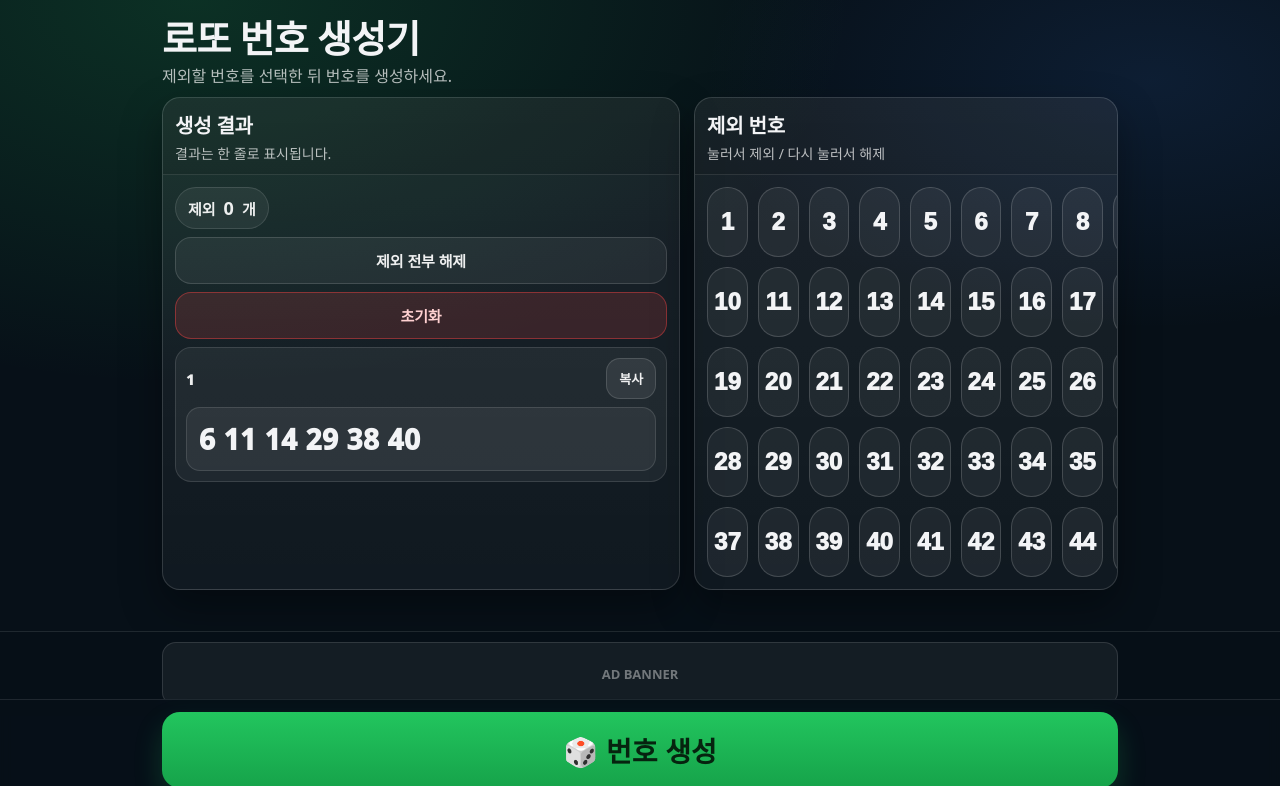
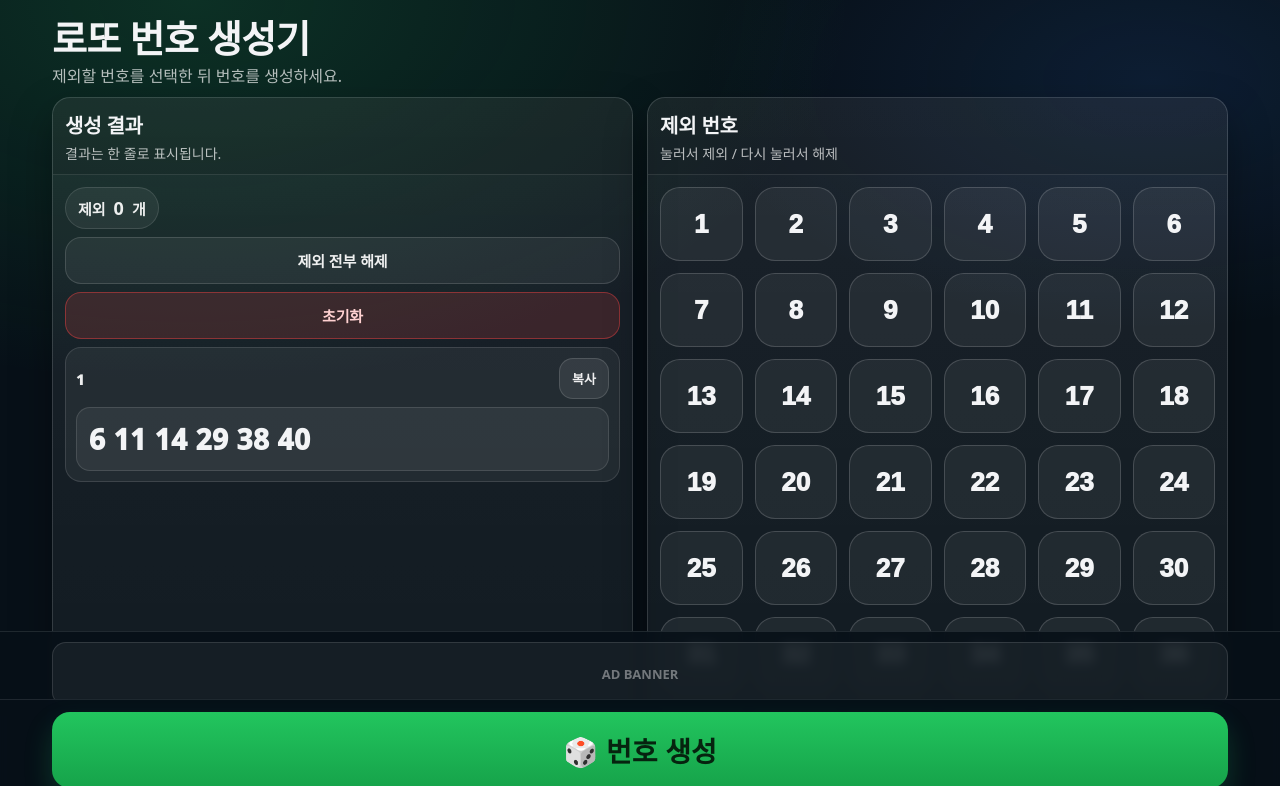
Before and after one commit to sharonkim12/lotto-number-generator, a plain HTML site: page index.html in a window 1280 px wide. Both pictures are taken after a click on the button "🎲 번호 생성". Shown: the top 786 px of the page. Drawn offline with Linux system fonts and the light colour scheme.

Commit message:
Update index.html

```diff
--- a/index.html
+++ b/index.html
@@ -31,8 +31,9 @@
       --shadow: 0 18px 40px rgba(0,0,0,.35);
       --radius: 18px;
 
-      /* 하단 고정 영역 예상 높이(광고+버튼) */
-      --fixedSpace: 176px;
+      /* JS가 실제 높이 측정해서 덮어씀 */
+      --fixedSpace: 200px;
+      --safeB: env(safe-area-inset-bottom, 0px);
     }
 
     *{ box-sizing:border-box; }
@@ -48,9 +49,9 @@
     }
 
     .wrap{
-      max-width: 980px;
+      max-width: 1200px;
       margin: 0 auto;
-      padding: 12px 12px calc(var(--fixedSpace) + 18px);
+      padding: 12px 12px calc(var(--fixedSpace) + 18px + var(--safeB));
     }
 
     header{ margin: 6px 0 10px; }
@@ -73,7 +74,7 @@
       gap: 10px;
     }
     @media (min-width: 920px){
-      .grid{ grid-template-columns: 1.1fr .9fr; gap: 14px; }
+      .grid{ grid-template-columns: 1fr 1fr; gap: 14px; }
     }
 
     .card{
@@ -103,6 +104,14 @@
     }
 
     .bd{ padding: 12px; }
+
+    /* 모바일에서 "제외 번호" 카드만 내부 스크롤 */
+    @media (max-width: 520px){
+      .grid > aside.card .bd{
+        max-height: 52vh;
+        overflow: auto;
+      }
+    }
 
     .row{
       display:flex;
@@ -136,6 +145,7 @@
       letter-spacing:-0.01em;
       user-select:none;
       transition: transform .06s ease, opacity .12s ease;
+      touch-action: manipulation;
     }
     .btn:active{ transform: scale(.995); }
 
@@ -190,6 +200,7 @@
       font-size: clamp(12px, 3.0vw, 13px);
       cursor:pointer;
       white-space: nowrap;
+      touch-action: manipulation;
     }
 
     .numsLine{
@@ -202,20 +213,21 @@
       font-size: clamp(18px, 5.2vw, 28px);
       letter-spacing: .02em;
 
-      white-space: nowrap;      /* 한 줄 고정 */
-      overflow-x: auto;         /* 넘치면 가로 스크롤 */
+      white-space: nowrap;
+      overflow-x: auto;
       -webkit-overflow-scrolling: touch;
       scrollbar-width: none;
     }
     .numsLine::-webkit-scrollbar{ display:none; }
     .numsLine.isRolling{ opacity:.92; filter: blur(.25px); }
 
-    /* ===== 제외 번호: 9:16 보기 좋게 (모바일 6열 기본) ===== */
+    /* ===== 제외 번호 ===== */
     .num-grid{
       display:grid;
-      grid-template-columns: repeat(6, 1fr); /* 모바일에서 숫자 크게 */
+      grid-template-columns: repeat(6, 1fr);
       gap: 8px;
     }
+
     .num{
       height: 54px;
       border-radius: 16px;
@@ -230,38 +242,65 @@
       display:flex;
       align-items:center;
       justify-content:center;
+      touch-action: manipulation;
     }
+
     .num.is-off{
       background: rgba(239,68,68,.18);
       border-color: rgba(239,68,68,.45);
       color: #ffd1d1;
     }
 
-    /* 작은 폰(폭 좁으면 5열) */
+    @media (max-width: 480px){
+      .num{
+        height: clamp(44px, 12vw, 58px);
+        font-size: clamp(16px, 4.6vw, 22px);
+      }
+      .num-grid{ gap: 7px; }
+    }
+
     @media (max-width: 360px){
       .num-grid{ grid-template-columns: repeat(5,1fr); }
-      .num{ height: 52px; font-size: 19px; }
+      .num{
+        height: clamp(42px, 13vw, 54px);
+        font-size: clamp(15px, 5vw, 21px);
+      }
     }
 
-    /* 태블릿/PC */
-    @media (min-width: 520px){
-      .num-grid{ grid-template-columns: repeat(9, 1fr); gap: 10px; }
-      .num{ height: 70px; font-size: 24px; border-radius: 20px; }
+    @media (min-width: 700px){
+      .num-grid{
+        grid-template-columns: repeat(auto-fit, minmax(64px, 1fr));
+        gap: 10px;
+      }
+      .num{
+        height: 68px;
+        font-size: 24px;
+        border-radius: 20px;
+      }
+    }
+
+    @media (min-width: 1100px){
+      .num-grid{
+        grid-template-columns: repeat(auto-fit, minmax(72px, 1fr));
+        gap: 12px;
+      }
+      .num{ height: 74px; font-size: 26px; }
     }
 
     /* ===== 하단 광고 + 생성 버튼 ===== */
     .adBar{
       position: fixed;
       left:0; right:0;
-      bottom: 84px;
+      bottom: calc(84px + var(--safeB));
       padding: 10px 12px;
       background: rgba(7,16,24,.90);
       backdrop-filter: blur(6px);
       border-top: 1px solid rgba(255,255,255,.10);
       z-index: 49;
+      pointer-events: auto;
     }
     .adInner{
-      max-width: 980px;
+      max-width: 1200px;
       margin: 0 auto;
       padding: 0 12px;
     }
@@ -283,14 +322,15 @@
     .stickyBar{
       position: fixed;
       left:0; right:0; bottom:0;
-      padding: 12px;
+      padding: 12px 12px calc(12px + var(--safeB));
       background: rgba(7,16,24,.96);
       backdrop-filter: blur(6px);
       border-top: 1px solid rgba(255,255,255,.10);
       z-index: 50;
+      pointer-events: auto;
     }
     .stickyInner{
-      max-width: 980px;
+      max-width: 1200px;
       margin: 0 auto;
       padding: 0 12px;
     }
@@ -305,9 +345,9 @@
       font-weight: 1000;
       cursor:pointer;
       box-shadow: 0 14px 28px rgba(34,197,94,.22);
+      touch-action: manipulation;
     }
     .btn-main:active{ transform: scale(.995); }
-
   </style>
 </head>
 
@@ -359,7 +399,7 @@
     </div>
   </div>
 
-  <div class="stickyBar">
+  <div class="stickyBar" id="stickyBar">
     <div class="stickyInner">
       <button id="btnGen" class="btn-main" type="button">🎲 번호 생성</button>
     </div>
@@ -376,7 +416,29 @@
     const btnGen = document.getElementById('btnGen');
     const results = document.getElementById('results');
 
+    const adBar = document.getElementById('adBar');
+    const stickyBar = document.getElementById('stickyBar');
+
     let runIndex = 0;
+
+    function updateFixedSpace(){
+      // 실제 하단 고정영역 높이(광고 + 버튼바) 측정해서 본문 padding에 반영
+      const adH = adBar ? adBar.offsetHeight : 0;
+      const stickyH = stickyBar ? stickyBar.offsetHeight : 0;
+      const extra = 12; // 여유
+      const total = adH + stickyH + extra;
+      document.documentElement.style.setProperty('--fixedSpace', total + 'px');
+    }
+
+    // resize / orientation / 폰 주소창 변화 대응
+    window.addEventListener('resize', updateFixedSpace, {passive:true});
+    window.addEventListener('orientationchange', updateFixedSpace, {passive:true});
+    // 처음 렌더 후 한번, 다음 프레임에 한번 더(폰에서 offsetHeight 안정화)
+    window.addEventListener('load', ()=>{
+      updateFixedSpace();
+      requestAnimationFrame(updateFixedSpace);
+      setTimeout(updateFixedSpace, 200);
+    });
 
     function updateExcludedUI(){
       excludedCount.textContent = String(excluded.size);
@@ -454,7 +516,6 @@
       const {wrap, copy, line} = makeResultShell(runIndex);
       results.prepend(wrap);
 
-      // “뽑는 느낌” 텍스트 애니메이션
       let ticks = 0;
       const total = 22;
       const timer = setInterval(()=>{
@@ -508,6 +569,7 @@
 
     renderGrid();
     updateExcludedUI();
+    updateFixedSpace();
   </script>
 
   <!-- 광고 스크립트는 여기(또는 adSlot 안)에 붙이면 됨 -->
```
